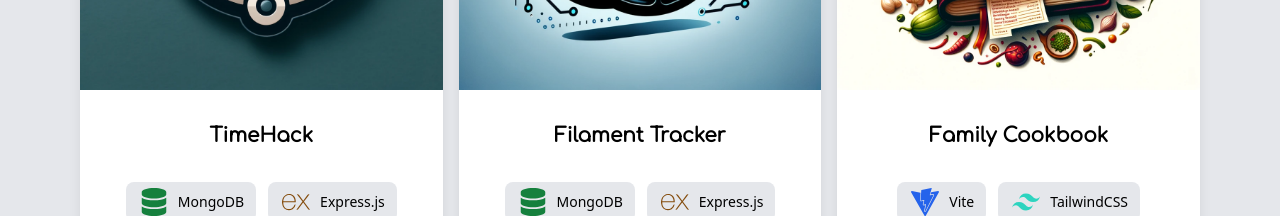
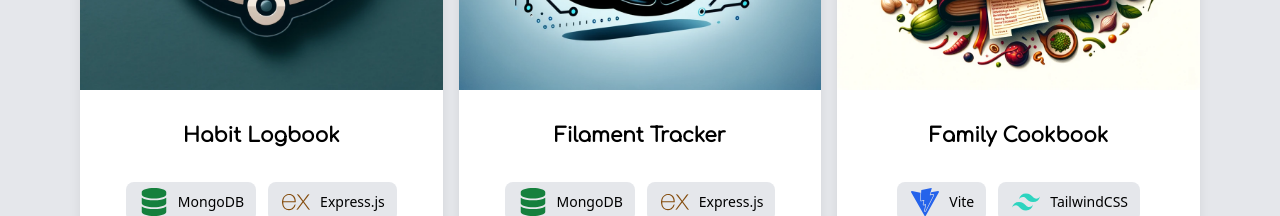
Before and after one commit to dans2177/Portfolio, a React (Create React App) app in the folder portfolio/: page / in a window 1280 px wide. Shown: the part 2120-2336 px from the top of the page. Built offline with nearby package versions, Linux system fonts and the light colour scheme; a web font is replaced by a local one.

Commit message:
Update Projects.jsx

```diff
--- a/portfolio/src/components/Projects.jsx
+++ b/portfolio/src/components/Projects.jsx
@@ -63,7 +63,7 @@ function Projects() {
 
   const projects = [
     {
-      title: "TimeHack",
+      title: "Habit Logbook",
       description:
         "(Full Stack) A productivity app that helps users track their time and tasks. It leverages MongoDB, Express.js, React, Redux, Auth0, and Node.js to ensure a responsive and intuitive user experience for efficient time management. Key features include:",
       features: [
```
